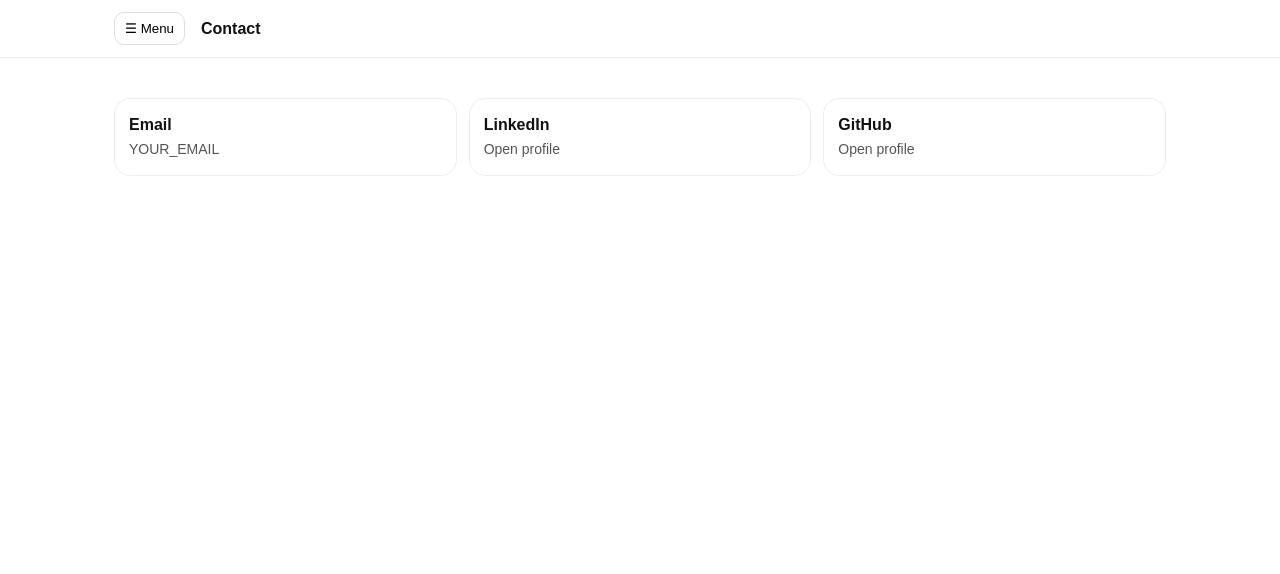
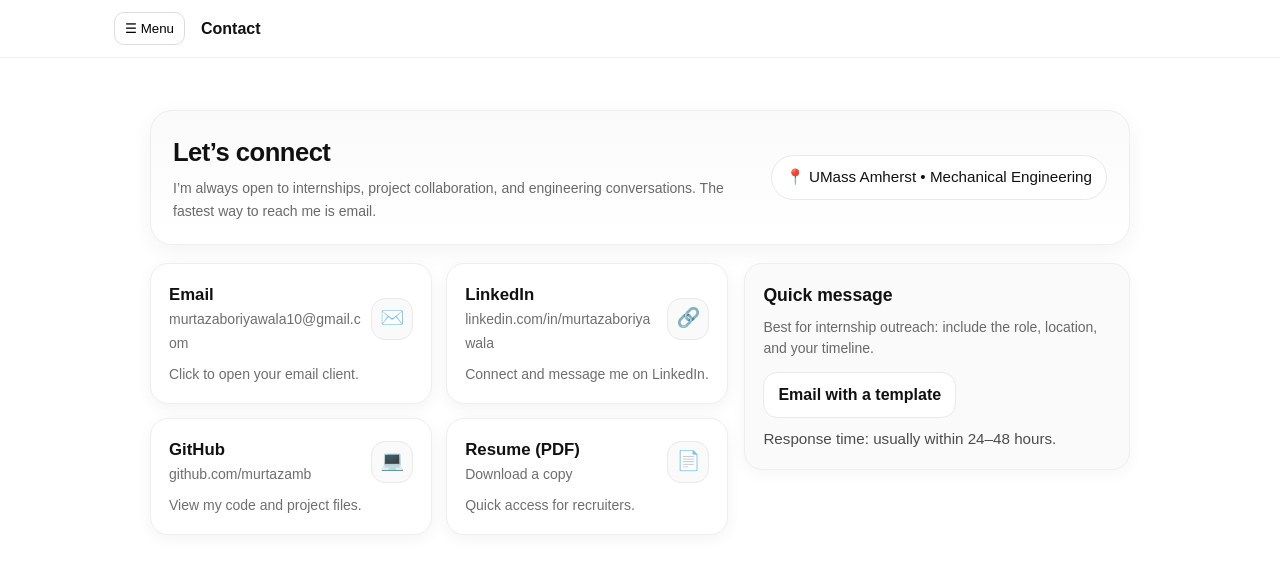
Before and after one commit to murtazamb/Landing-Page, a plain HTML site: page contact.html in a window 1280 px wide. Drawn offline with Linux system fonts and the light colour scheme.

Commit message:
Update contact.html

```diff
--- a/contact.html
+++ b/contact.html
@@ -5,7 +5,161 @@
   <meta name="viewport" content="width=device-width,initial-scale=1" />
   <title>Contact | Murtaza Boriyawala</title>
   <link rel="stylesheet" href="style.css" />
+
+  <!-- Contact page styles (drop-in, no need to edit style.css) -->
+  <style>
+    .contact-wrap{
+      max-width: 980px;
+      margin: 0 auto;
+      padding: 28px 0 10px;
+    }
+
+    .contact-hero{
+      border:1px solid #eee;
+      background: linear-gradient(180deg, #fafafa, #ffffff);
+      border-radius: 22px;
+      padding: 22px;
+      display:flex;
+      align-items:center;
+      justify-content:space-between;
+      gap:18px;
+      box-shadow: 0 6px 22px rgba(0,0,0,.05);
+    }
+
+    .contact-hero h1{
+      margin:0 0 6px;
+      font-size: 1.6rem;
+      letter-spacing: -0.02em;
+    }
+
+    .contact-hero p{
+      margin:0;
+      line-height: 1.6;
+      opacity: .88;
+    }
+
+    .contact-hero .pill{
+      display:inline-flex;
+      align-items:center;
+      gap:8px;
+      padding:10px 14px;
+      border-radius:999px;
+      border:1px solid #e9e9e9;
+      background:#fff;
+      font-size: .95rem;
+      white-space: nowrap;
+    }
+
+    .grid{
+      margin-top: 18px;
+      display:grid;
+      grid-template-columns: 1.2fr .8fr;
+      gap:16px;
+      align-items:start;
+    }
+
+    .cards{
+      display:grid;
+      grid-template-columns: repeat(2, minmax(0, 1fr));
+      gap:14px;
+    }
+
+    .contact-card{
+      display:block;
+      padding:18px;
+      border:1px solid #eee;
+      border-radius: 18px;
+      background:#fff;
+      text-decoration:none;
+      color:inherit;
+      box-shadow: 0 4px 16px rgba(0,0,0,.05);
+      transition: transform .12s ease, box-shadow .12s ease;
+      min-height: 110px;
+    }
+    .contact-card:hover{
+      transform: translateY(-2px);
+      box-shadow: 0 12px 28px rgba(0,0,0,.08);
+    }
+
+    .contact-card .top{
+      display:flex;
+      align-items:center;
+      justify-content:space-between;
+      gap:10px;
+      margin-bottom:10px;
+    }
+
+    .icon{
+      width:42px;
+      height:42px;
+      border-radius: 14px;
+      border:1px solid #e9e9e9;
+      background:#fafafa;
+      display:flex;
+      align-items:center;
+      justify-content:center;
+      font-size: 1.2rem;
+      flex: 0 0 auto;
+    }
+
+    .contact-card strong{
+      font-size: 1.05rem;
+    }
+    .contact-card .small{
+      opacity:.85;
+      line-height:1.4;
+      word-break: break-word;
+    }
+
+    .panel{
+      border:1px solid #eee;
+      border-radius: 18px;
+      background:#fafafa;
+      padding:18px;
+      box-shadow: 0 4px 16px rgba(0,0,0,.04);
+    }
+    .panel h2{
+      margin:0 0 8px;
+      font-size: 1.1rem;
+    }
+    .panel p{
+      margin:0 0 12px;
+      opacity:.88;
+      line-height:1.55;
+    }
+
+    .btn{
+      display:inline-block;
+      padding:10px 14px;
+      border-radius: 14px;
+      border:1px solid #e9e9e9;
+      background:#fff;
+      text-decoration:none;
+      color:inherit;
+      font-weight:600;
+      transition: transform .12s ease, box-shadow .12s ease;
+    }
+    .btn:hover{
+      transform: translateY(-1px);
+      box-shadow: 0 10px 24px rgba(0,0,0,.08);
+    }
+
+    .muted{
+      font-size:.95rem;
+      opacity:.75;
+      margin-top: 10px;
+      line-height: 1.5;
+    }
+
+    /* Mobile */
+    @media (max-width: 820px){
+      .grid{ grid-template-columns: 1fr; }
+      .cards{ grid-template-columns: 1fr; }
+      .contact-hero{ flex-direction: column; align-items:flex-start; }
+    }
+  </style>
 </head>
+
 <body>
 
 <header>
@@ -24,10 +178,85 @@
 </header>
 
 <main class="container">
-  <div class="actions">
-    <a class="cardlink" href="mailto:YOUR_EMAIL"><strong>Email</strong><br/><span class="small">YOUR_EMAIL</span></a>
-    <a class="cardlink" href="https://www.linkedin.com/in/YOUR-LINKEDIN" target="_blank" rel="noopener"><strong>LinkedIn</strong><br/><span class="small">Open profile</span></a>
-    <a class="cardlink" href="https://github.com/murtazamb" target="_blank" rel="noopener"><strong>GitHub</strong><br/><span class="small">Open profile</span></a>
+  <div class="contact-wrap">
+
+    <section class="contact-hero">
+      <div>
+        <h1>Let’s connect</h1>
+        <p class="small">
+          I’m always open to internships, project collaboration, and engineering conversations.
+          The fastest way to reach me is email.
+        </p>
+      </div>
+      <div class="pill">📍 UMass Amherst • Mechanical Engineering</div>
+    </section>
+
+    <section class="grid">
+      <!-- Left: contact cards -->
+      <div class="cards">
+        <a class="contact-card" href="mailto:murtazaboriyawala10@gmail.com">
+          <div class="top">
+            <div>
+              <strong>Email</strong><br/>
+              <span class="small">murtazaboriyawala10@gmail.com</span>
+            </div>
+            <div class="icon">✉️</div>
+          </div>
+          <div class="small">Click to open your email client.</div>
+        </a>
+
+        <a class="contact-card" href="https://www.linkedin.com/in/murtazaboriyawala" target="_blank" rel="noopener">
+          <div class="top">
+            <div>
+              <strong>LinkedIn</strong><br/>
+              <span class="small">linkedin.com/in/murtazaboriyawala</span>
+            </div>
+            <div class="icon">🔗</div>
+          </div>
+          <div class="small">Connect and message me on LinkedIn.</div>
+        </a>
+
+        <a class="contact-card" href="https://github.com/murtazamb" target="_blank" rel="noopener">
+          <div class="top">
+            <div>
+              <strong>GitHub</strong><br/>
+              <span class="small">github.com/murtazamb</span>
+            </div>
+            <div class="icon">💻</div>
+          </div>
+          <div class="small">View my code and project files.</div>
+        </a>
+
+        <a class="contact-card" href="assets/cv.pdf" target="_blank" rel="noopener">
+          <div class="top">
+            <div>
+              <strong>Resume (PDF)</strong><br/>
+              <span class="small">Download a copy</span>
+            </div>
+            <div class="icon">📄</div>
+          </div>
+          <div class="small">Quick access for recruiters.</div>
+        </a>
+      </div>
+
+      <!-- Right: quick message panel -->
+      <aside class="panel">
+        <h2>Quick message</h2>
+        <p class="small">
+          Best for internship outreach: include the role, location, and your timeline.
+        </p>
+
+        <a class="btn"
+           href="mailto:murtazaboriyawala10@gmail.com?subject=Portfolio%20Contact%20-%20%5BYour%20Name%5D&body=Hi%20Murtaza%2C%0A%0AI%20came%20across%20your%20portfolio%20and%20wanted%20to%20reach%20out%20about%20%5Brole%2Ftopic%5D.%0A%0A%2D%20Name%3A%0A%2D%20Company%2FSchool%3A%0A%2D%20Reason%20for%20reaching%20out%3A%0A%2D%20Timeline%3A%0A%0AThanks%2C%0A%5BYour%20Name%5D">
+          Email with a template
+        </a>
+
+        <div class="muted">
+          Response time: usually within 24–48 hours.
+        </div>
+      </aside>
+    </section>
+
   </div>
 </main>
 
```
